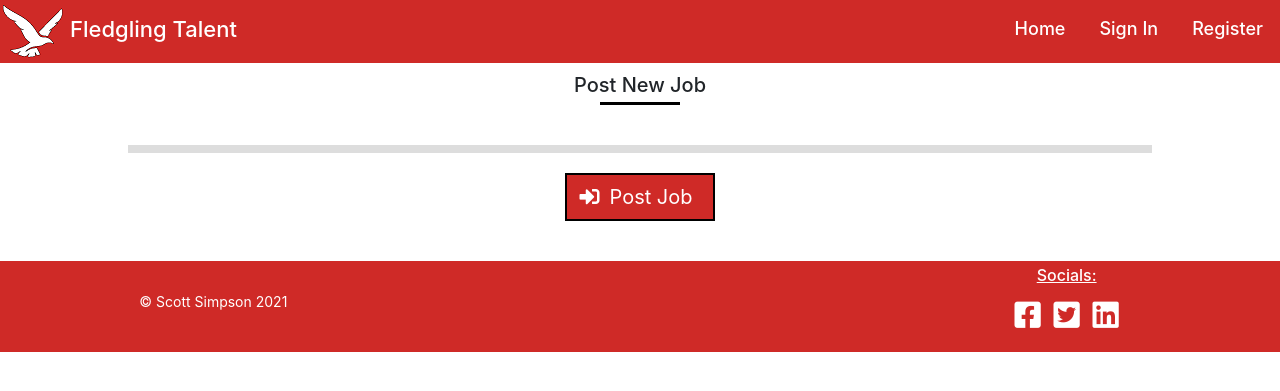
After one commit to Code-Institute-Submissions/CI-MS3-Fledgling-Talent, a Flask app: page /add_job in a window 1280 px wide. The commit adds this page. Shown: the top 391 px of the page. Run offline with Flask 2, Linux system fonts and the light colour scheme; some libraries are stand-ins or nearby versions.

Commit message:
FEAT: Create add_job template, update button id

```diff
--- a/app.py
+++ b/app.py
@@ -108,6 +108,13 @@ def get_jobs():
     return render_template("jobs.html", jobs=jobs)
 
 
+# Add Job Page
+@app.route("/add_job")
+def add_job():
+
+    return render_template("add_job.html")
+
+
 if __name__ == "__main__":
     app.run(host=os.environ.get("IP"),
             port=int(os.environ.get("PORT")),
--- a/static/css/style.css
+++ b/static/css/style.css
@@ -67,7 +67,7 @@ body {
     border-color: #000;
 }
 /*--------------------------------------------Buttons*/
-#register-button {
+#action-button {
     font-size: 2rem;
     padding: 0.2rem;
     padding-right: 2rem;
--- /dev/null
+++ b/templates/add_job.html
@@ -0,0 +1,29 @@
+{% extends "base.html" %}
+{% block content %}
+
+    <section class="add-job-section">
+        <h3 class="headings">Post New Job</h3>
+        <hr class="block-divider block-divider-short">
+
+        <div class="row">
+            <div class="col-s8 form-section-card">
+                <form>
+                    <!--Username Field-->
+                    <div class="form-group">
+
+                    </div>
+                    <!--Password Field-->
+                    <div class="form-group">
+
+                    </div>
+                    <!--Submit Button-->
+                    <div>
+                        <button type="submit" class="btn-large" id="action-button">
+                            <i class="fas fa-sign-in-alt form-icon"></i>Post Job
+                        </button>
+                    </div>
+                </form>
+            </div>
+        </div>
+    </section>
+{% endblock %}
--- a/templates/base.html
+++ b/templates/base.html
@@ -40,7 +40,7 @@
                         </a>
                     </li>
                         <li class="nav-item">
-                            <a href="#" class="nav-link">
+                            <a href="{{ url_for('add_job') }}" class="nav-link">
                                 <h4>Post Jobs</h4>
                             </a>
                         </li>
--- a/templates/register.html
+++ b/templates/register.html
@@ -31,7 +31,7 @@
                     </div>
                     <!--Register Button-->
                     <div>
-                        <button type="submit" class="btn-large" id="register-button">
+                        <button type="submit" class="btn-large" id="action-button">
                             <i class="fas fa-sign-in-alt form-icon"></i>Register
                         </button>
                     </div>
--- a/templates/sign_in.html
+++ b/templates/sign_in.html
@@ -23,7 +23,7 @@
                     </div>
                     <!--Sign In Button-->
                     <div>
-                        <button type="submit" class="btn-large" id="register-button">
+                        <button type="submit" class="btn-large" id="action-button">
                             <i class="fas fa-sign-in-alt form-icon"></i>Sign In
                         </button>
                     </div>
```
